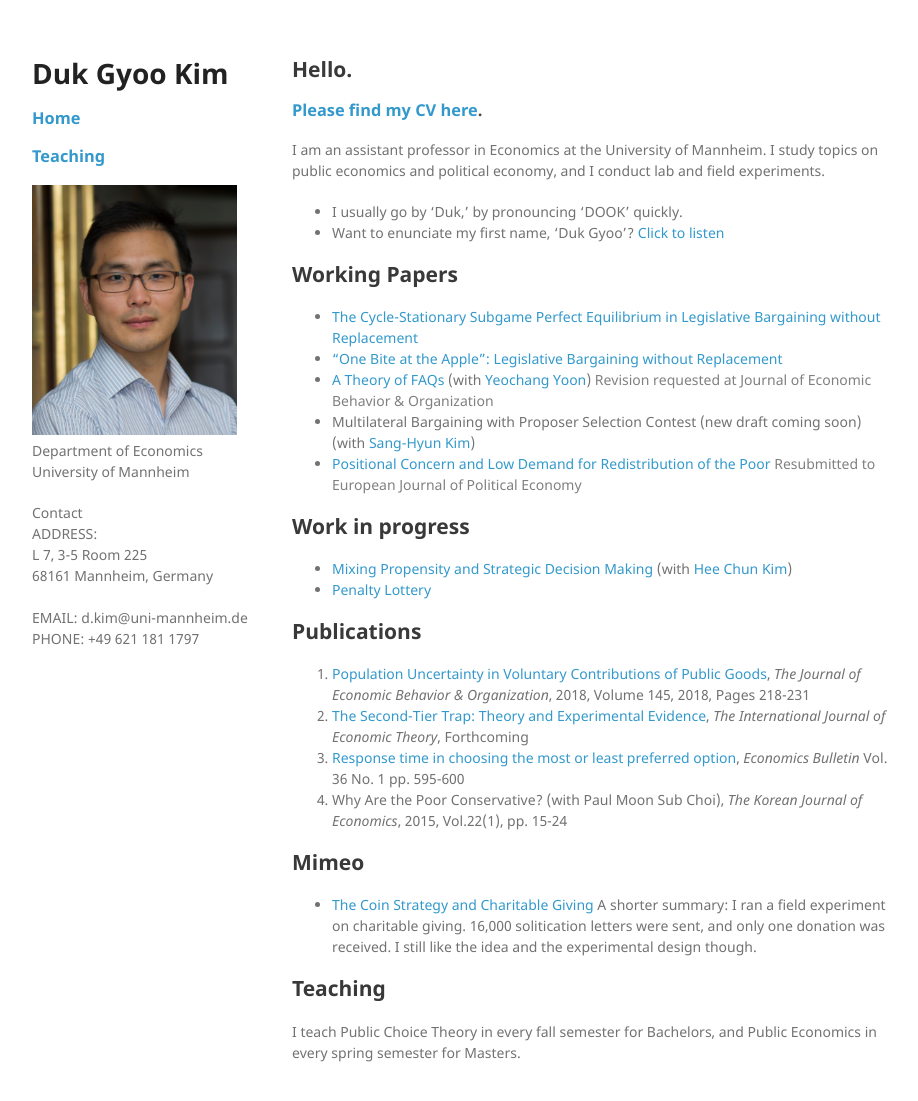
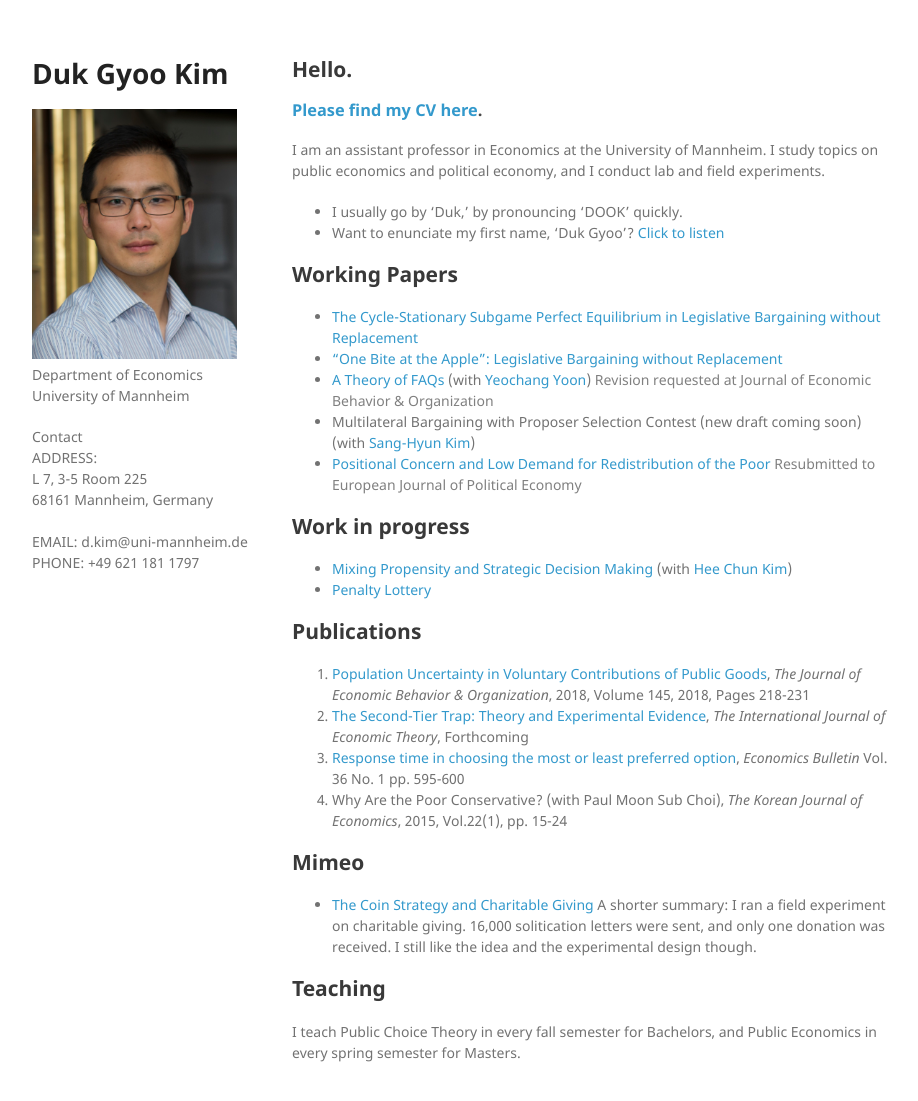
Before and after one commit to kimdukgyoo/kimdukgyoo.github.io, a Jekyll site: the page built from index.md, in a window 1280 px wide and 1133 px high. Shown: the top 1101 px of the window, without its empty margins (178-1096 px from the left). Built offline with Jekyll 4.4.1, drawn with Linux system fonts in a browser that asks for light colours; our own code applies the rules of GitHub Pages for plain Markdown files.

Commit message:
Update default.html

```diff
--- a/_layouts/default.html
+++ b/_layouts/default.html
@@ -15,10 +15,10 @@
     <div class="wrapper">
       <header>
         <h1>Duk Gyoo Kim</h1>
-        <h3><a href="https://kimdukgyoo.github.io"> Home </a></h3>
+<!--        <h3><a href="https://kimdukgyoo.github.io"> Home </a></h3>  -->
 <!--        <h3><a href="./cv"> Curriculum Vitae </a></h3> -->
 <!--        <h3><a href="./research"> Research </a></h3> -->
-        <h3><a href="./teaching"> Teaching </a></h3>
+<!--        <h3><a href="./teaching"> Teaching </a></h3> -->
         <div style="display:inline;float:center"><img border="0" height="250" src="./DukGyooKim_Profile.jpg"></div>
         <p>Department of Economics<br>University of Mannheim</p>
         <p>Contact <br> ADDRESS: <br> L 7, 3-5 Room 225 <br> 68161 Mannheim, Germany <br> <br> EMAIL: d.kim@uni-mannheim.de <br> PHONE: +49 621 181 1797</p>
```
